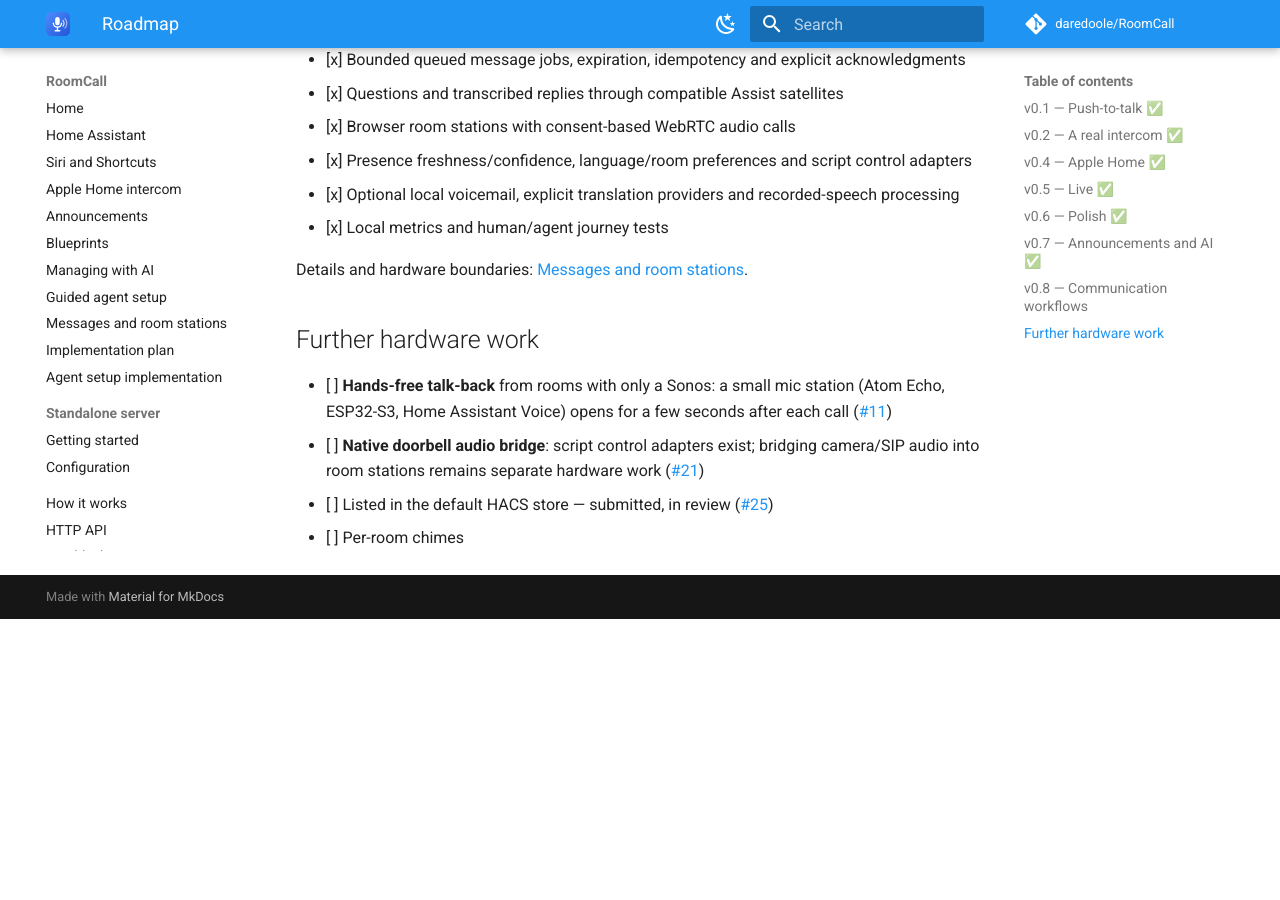
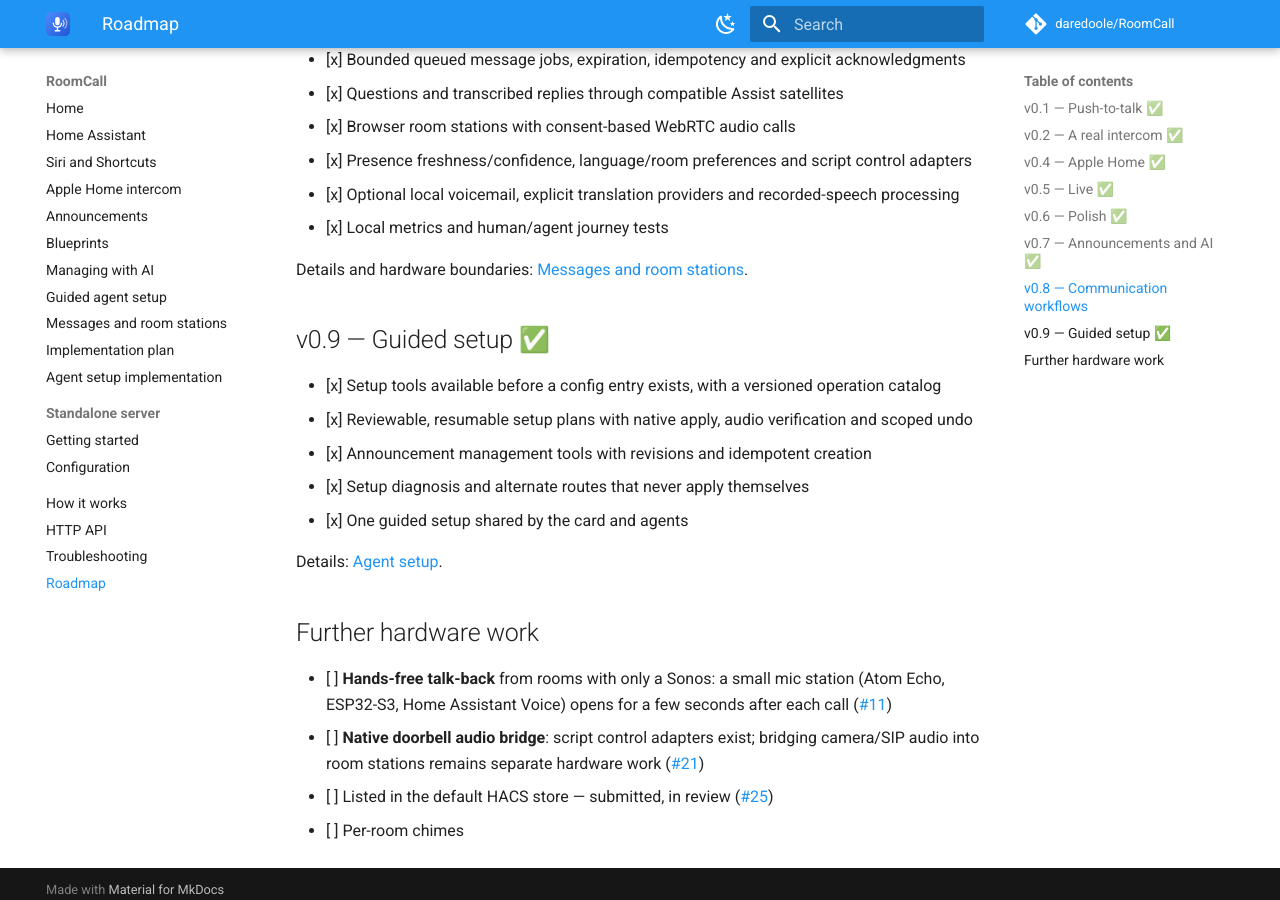
Before and after one commit to daredoole/RoomCall, an MkDocs documentation site: the page built from docs/roadmap.md, in a window 1280 px wide and 900 px high, scrolled down 1486 px. Built offline with MkDocs 1.6.1 and Material for MkDocs 9.7.7, drawn with Linux system fonts in a browser that asks for light colours; comment, search, counter and statistics services are not loaded; before the commit the page ends 2105 px from its top, so only the background shows below that.

Commit message:
docs: add v0.9 guided setup to roadmap
Co-Authored-By: Claude Opus 5.5 <noreply@anthropic.com>

```diff
--- a/docs/roadmap.md
+++ b/docs/roadmap.md
@@ -53,6 +53,16 @@ Track progress and vote on the [GitHub issues](https://github.com/daredoole/Room
 
 Details and hardware boundaries: [Messages and room stations](communication.md).
 
+## v0.9 — Guided setup ✅
+
+- [x] Setup tools available before a config entry exists, with a versioned operation catalog
+- [x] Reviewable, resumable setup plans with native apply, audio verification and scoped undo
+- [x] Announcement management tools with revisions and idempotent creation
+- [x] Setup diagnosis and alternate routes that never apply themselves
+- [x] One guided setup shared by the card and agents
+
+Details: [Agent setup](agent-setup.md).
+
 ## Further hardware work
 
 - [ ] **Hands-free talk-back** from rooms with only a Sonos: a small mic station (Atom Echo,
```
